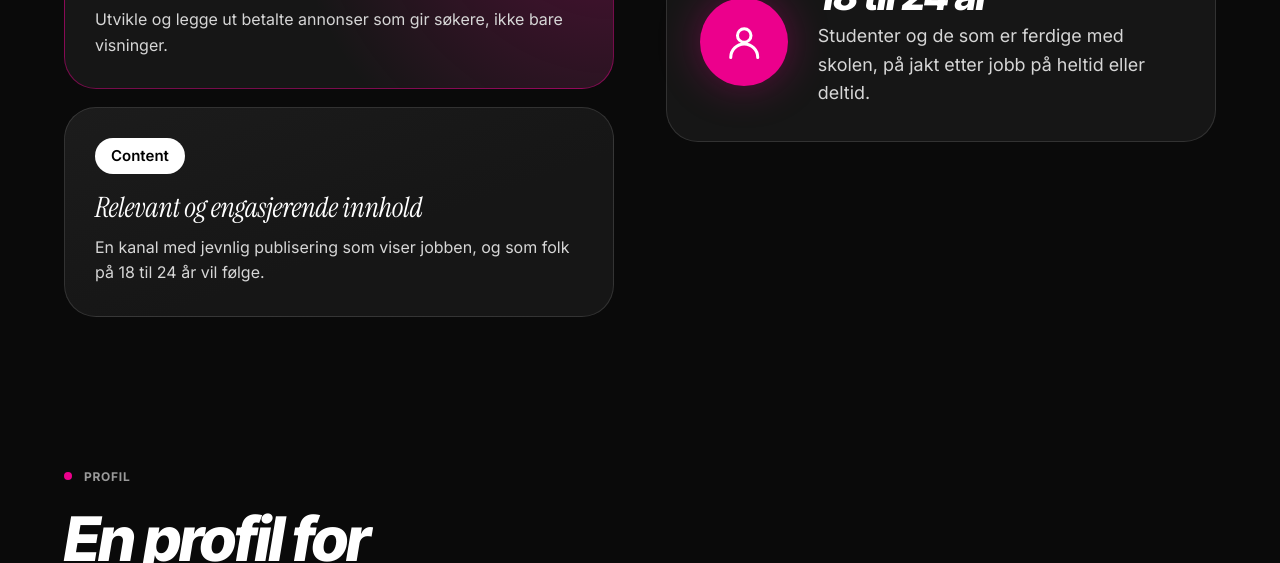
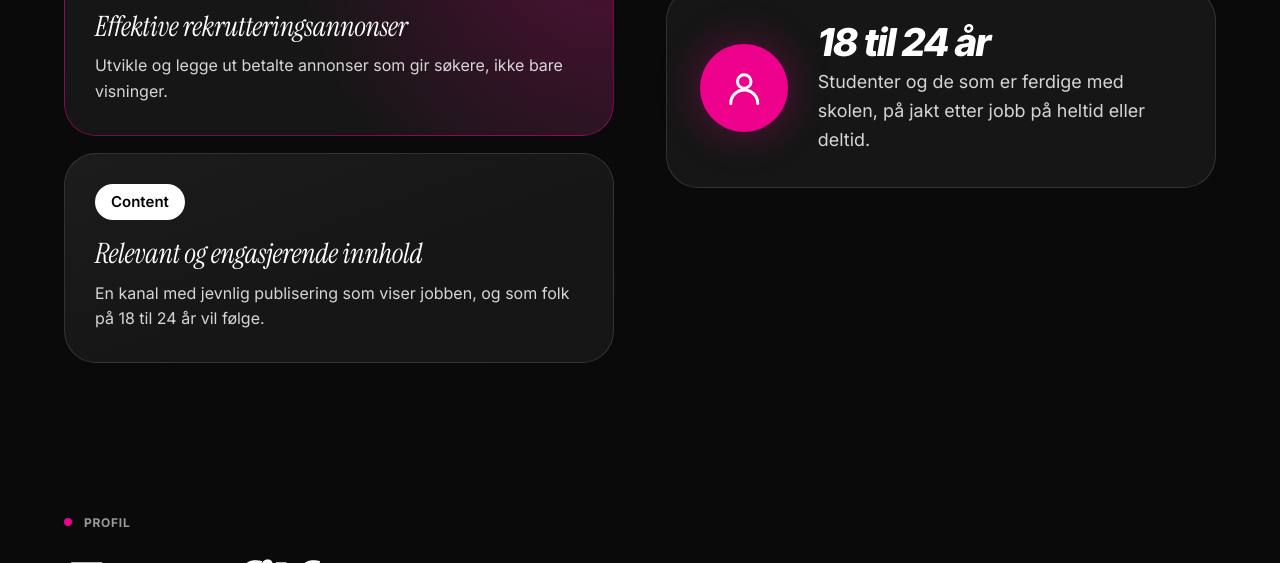
Before and after one commit to danielramslien/Face2Face-Case, a plain HTML site: page index.html in a window 1280 px wide. Shown: the part 886-1449 px from the top of the page. Drawn offline with Linux system fonts and the light colour scheme.

Commit message:
Mer luft mellom toppen og målene
Co-Authored-By: Claude Opus 5.5 <noreply@anthropic.com>

```diff
--- a/index.html
+++ b/index.html
@@ -539,7 +539,7 @@ footer{padding:40px 0 30px;text-align:center;font-size:13px;color:var(--faint)}
 .hero-title{font-size:clamp(34px,4.9vw,74px)}
 .display.h-xl{font-size:clamp(32px,4.8vw,62px)}
 .hero-title em{font-style:italic}
-#mal{padding-top:clamp(16px,2.4vw,32px)}
+#mal{padding-top:clamp(48px,6vw,96px)}
 .hero-scroll{margin-top:8px}
 .forms{margin-top:clamp(40px,5vw,72px)}
 .aud2{display:flex;align-items:center;gap:clamp(18px,2.4vw,30px);padding:clamp(22px,2.6vw,34px);border-radius:999px;border:1px solid var(--line);background:var(--bg-card)}
```
